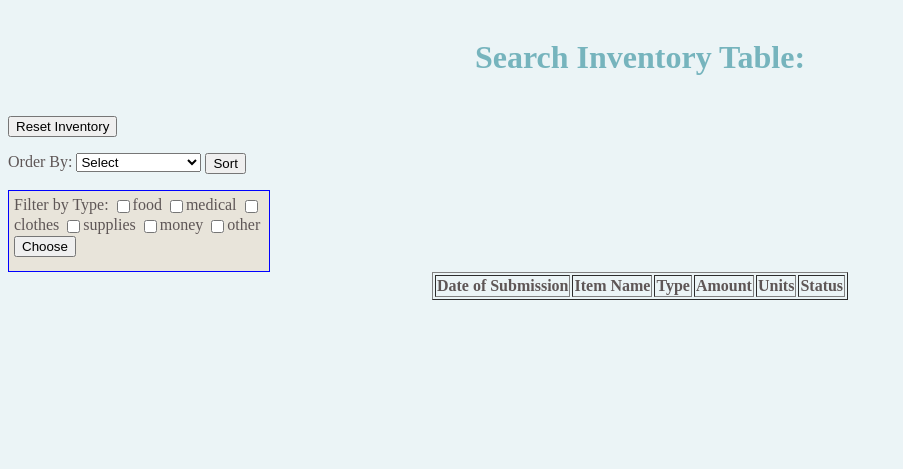
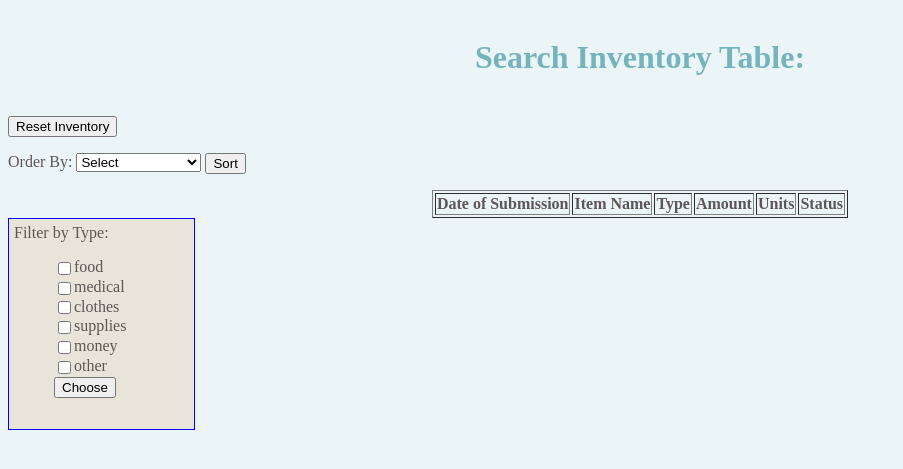
Before and after one commit to cs304-fa18/semester-project-rad, a Flask app: page /sortBy/ in a window 1280 px wide. Shown: the part 69-538 px from the top of the page, without its empty margins (0-903 px from the left). Run offline with Flask 2, Linux system fonts and the light colour scheme; data that the repository does not hold is empty; some libraries are stand-ins or nearby versions.

```diff
--- a/static/stylesheet.css
+++ b/static/stylesheet.css
@@ -7,6 +7,10 @@ main_body{
     margin-left: 80px;
     margin-right: 80px;
     margin-top: 30px;
+}
+
+ul{
+list-style: none
 }
 
 h1{
@@ -68,9 +72,10 @@ input{
 /*}*/
 
 .sort{
+  margin-bottom: auto;
   display: block;
-  width: 250px;
-  height: 70px;
+  width: 175px;
+  height: 200px;
   padding: 5px;
   border: 1px solid blue;
   background-color: #e8e4da;
--- a/templates/inventory.html
+++ b/templates/inventory.html
@@ -22,35 +22,7 @@
             <input type="submit" name="submit-btn" value="Sort">
         </form>
 
-
-    <div class = "sort">
-        <form name="FilterForm" id="FilterForm" action="/filterInventoryType/" method="POST">
-            <label>Filter by Type:</label>
-            <input type="checkbox" name="type" value="food" />food</label>
-            <input type="checkbox" name="type"  value="medical" />medical</label>
-            <input type="checkbox" name="type"  value="clothes" />clothes</label>
-            <input type="checkbox" name="type"  value="supplies" />supplies</label>
-            <input type="checkbox" name="type"  value="money" />money</label>
-            <input type="checkbox" name="type" value="other" />other</label>
-            <input type="submit" name="submit-btn" value="Choose">
-        </form>
-    </div>
-
-
-    <body>
-        <div style="color:red;font-weight:bold" id="flashes">
-        {% with messages = get_flashed_messages() %}
-            {% if messages %}
-                <div id="messages">
-                {% for msg in messages %}
-                    <p>{{msg}}</p>
-                {% endfor %}
-                </div>
-            {% endif %}
-        {% endwith %}
-        </div>
-
-            <table id="inventory-list" border =1>
+<table id="inventory-list" border =1>
 
                 <tr>
                     <th>Date of Submission</th>
@@ -75,5 +47,36 @@
 
             </table>
 
+    <div class = "sort">
+        <form name="FilterForm" id="FilterForm" action="/filterInventoryType/" method="POST">
+            <label>Filter by Type:</label>
+            <ul>
+                <li><input type="checkbox" name="type" value="food" />food</label></li>
+                <li><input type="checkbox" name="type"  value="medical" />medical</label></li>
+                <li><input type="checkbox" name="type"  value="clothes" />clothes</label></li>
+                <li><input type="checkbox" name="type"  value="supplies" />supplies</label></li>
+                <li><input type="checkbox" name="type"  value="money" />money</label></li>
+                <li><input type="checkbox" name="type" value="other" />other</label></li>
+                <li><input type="submit" name="submit-btn" value="Choose">
+            </ul>
+        </form>
+    </div>
+
+
+    <body>
+        <div style="color:red;font-weight:bold" id="flashes">
+        {% with messages = get_flashed_messages() %}
+            {% if messages %}
+                <div id="messages">
+                {% for msg in messages %}
+                    <p>{{msg}}</p>
+                {% endfor %}
+                </div>
+            {% endif %}
+        {% endwith %}
+        </div>
+
+
+
     </body>
 {% endblock %}
```
Also changed, not shown: templates/donations.html (+23 -23 lines), static/donate.png (added).
